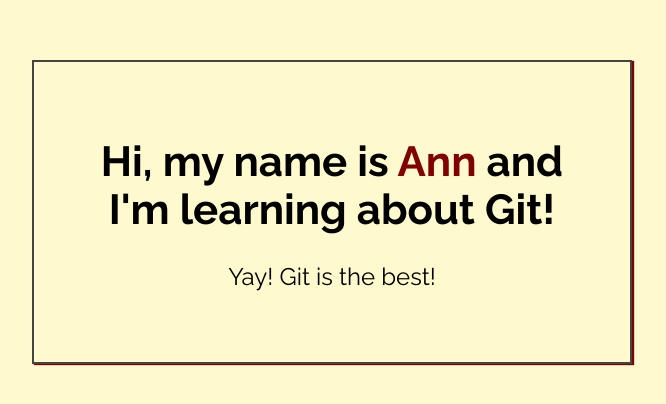
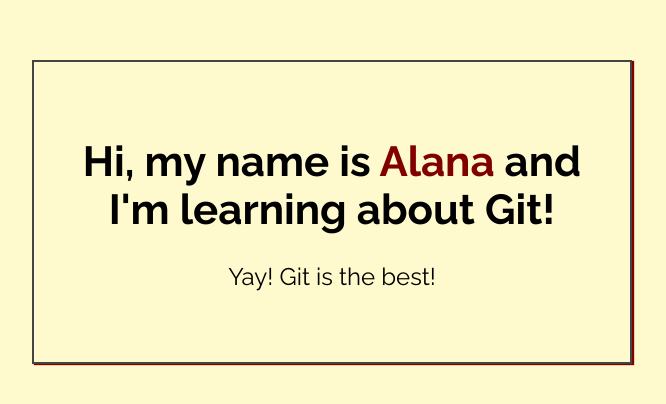
Before and after one commit to amelly3/my-first-repo, a plain HTML site: page index.html in a window 1280 px wide. Shown: the part 188-592 px from the top of the page, without its empty margins (308-974 px from the left). Drawn offline with Linux system fonts and the light colour scheme.

Commit message:
Added name to index.html

```diff
--- a/index.html
+++ b/index.html
@@ -14,7 +14,7 @@
 <body>
 
     <div class="greeting">
-        <h1>Hi, my name is <span class="highlight">Ann</span> and I'm learning about Git! </h1>
+        <h1>Hi, my name is <span class="highlight">Alana</span> and I'm learning about Git! </h1>
 
         <p>Yay! Git is the best!</p>
     </div>
```
